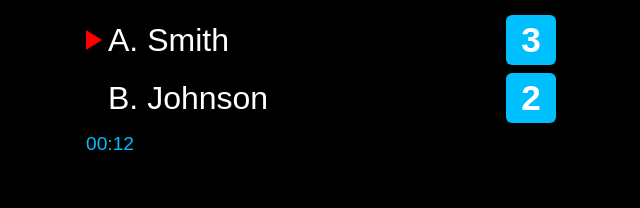
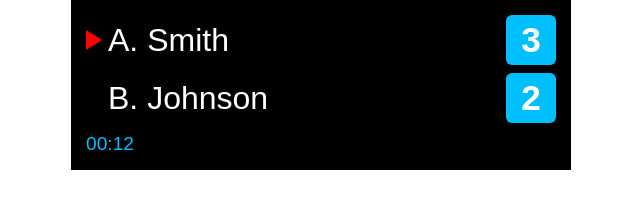
Before and after one commit to OlavMeister11/aasane_squash_scoreboard, a plain HTML site: page index.html in a window 1280 px wide. Shown: the whole page, without its empty margins (319-959 px from the left). Drawn offline with Linux system fonts and the light colour scheme.

Commit message:
Update style.css

```diff
--- a/style.css
+++ b/style.css
@@ -1,7 +1,7 @@
 body {
   margin: 0;
   font-family: Arial, sans-serif;
-  background: #000000;
+  background: transparent;
   color: #fff;
 }
 
```
